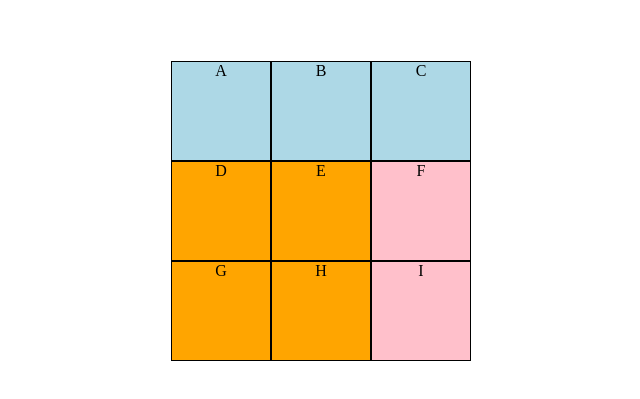
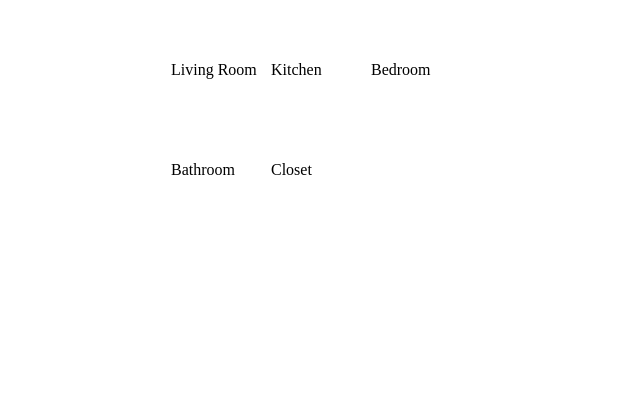
Before and after one commit to IvanR96/grid-practice, a plain HTML site: page index.html in a window 1280 px wide. Shown: the part 61-460 px from the top of the page, without its empty margins (319-959 px from the left). Drawn offline with Linux system fonts and the light colour scheme.

Commit message:
set columns and rows for practice layout

```diff
--- a/index.html
+++ b/index.html
@@ -10,15 +10,13 @@
 
     <h1>Welcome to the grid playground</h1>
     <div class="container">
-        <div class="item first-row">A</div>
-        <div class="item first-row">B</div>
-        <div class="item first-row last-column">C</div>
-        <div class="item">D</div>
-        <div class="item">E</div>
-        <div class="item last-column">F</div>
-        <div class="item">G</div>
-        <div class="item">H</div>
-        <div class="item last-column">I</div>
+        <div class="room" id="living-room">Living Room</div>
+        <div class="room" id="kitchen">Kitchen</div>
+        <div class="room" id="bedroom">Bedroom</div>
+        <div class="room" id="bathroom">Bathroom</div>
+        <div class="room" id="closet">Closet</div>
+
+    </div>
 
 
 </body>
```
